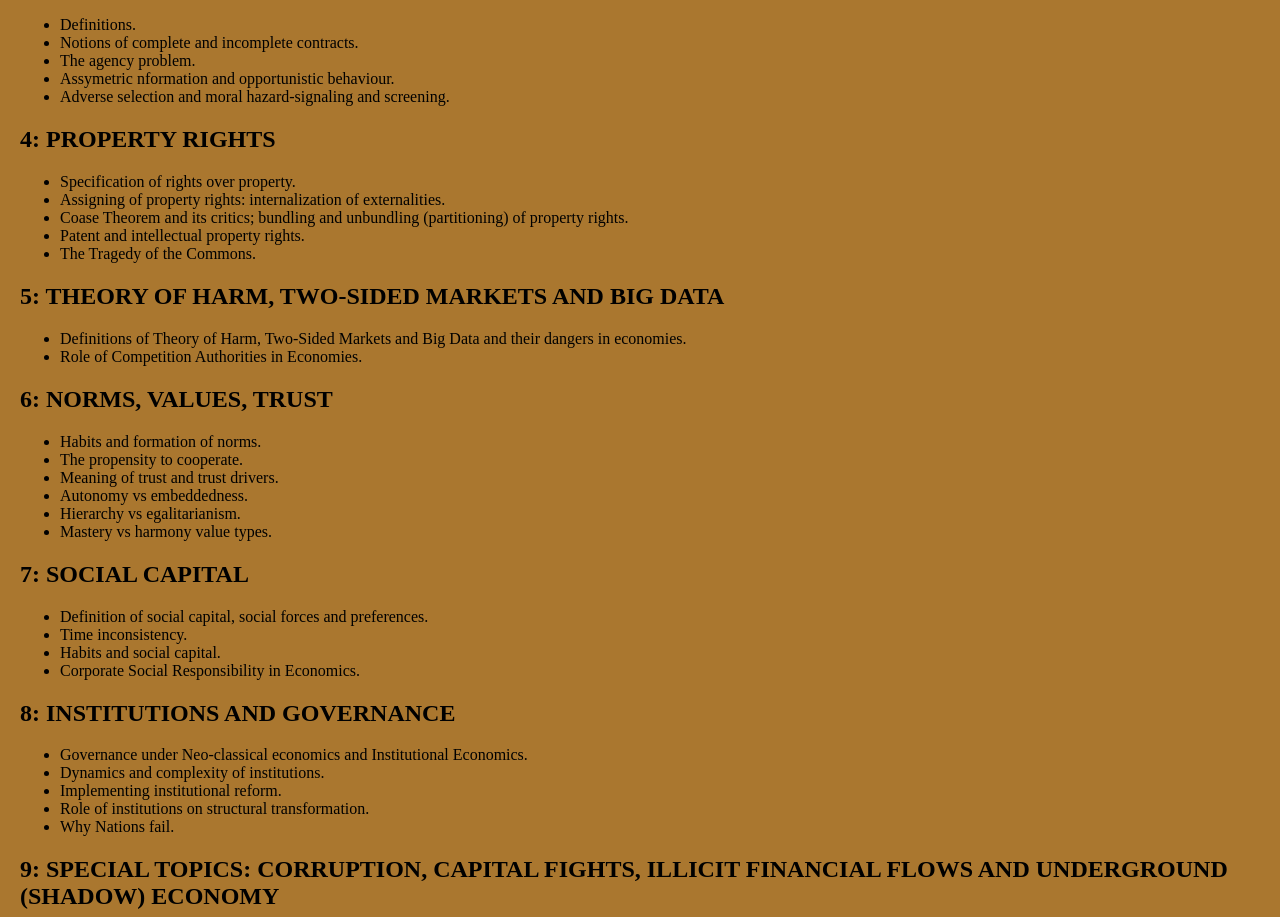
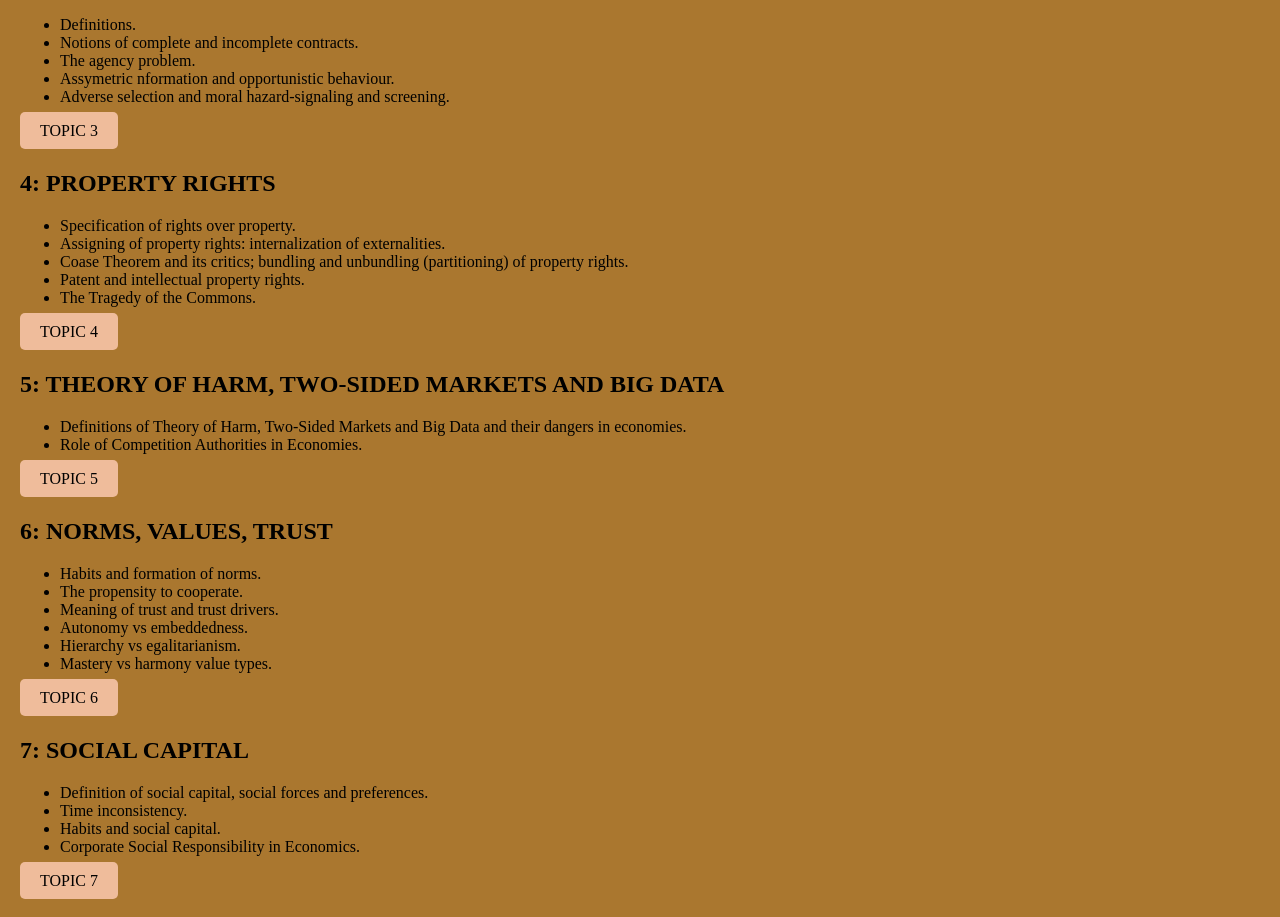
Before and after one commit to ashl5y/Institutional-Economics, a plain HTML site: page index.html in a window 1280 px wide. Shown: the part 733-1650 px from the top of the page. Drawn offline with Linux system fonts and the light colour scheme.

Commit message:
Add related files

```diff
--- a/index.html
+++ b/index.html
@@ -50,6 +50,9 @@
         <li>Assymetric nformation and opportunistic behaviour.</li>
         <li>Adverse selection and moral hazard-signaling and screening.</li>
     </ul>
+    <div class="pdf-link">
+        <a href="3.XET 402.pdf" target="_blank">TOPIC 3</a>
+    </div>
     <h2>4: PROPERTY RIGHTS</h2>
     <ul>
         <li>Specification of rights over property.</li>
@@ -58,11 +61,17 @@
         <li>Patent and intellectual property rights.</li>
         <li>The Tragedy of the Commons.</li>
     </ul>
+    <div class="pdf-link">
+        <a href="4.XET 402.pdf" target="_blank">TOPIC 4</a>
+    </div>
     <h2>5: THEORY OF HARM, TWO-SIDED MARKETS AND BIG DATA</h2>
     <ul>
         <li>Definitions of Theory of Harm, Two-Sided Markets and Big Data and their dangers in economies.</li>
         <li>Role of Competition Authorities in Economies.</li>
     </ul>
+    <div class="pdf-link">
+        <a href="5.XET 402.pdf" target="_blank">TOPIC 5</a>
+    </div>
     <h2>6: NORMS, VALUES, TRUST</h2>
     <ul>
         <li>Habits and formation of norms.</li>
@@ -72,6 +81,9 @@
         <li>Hierarchy vs egalitarianism.</li>
         <li>Mastery vs harmony value types.</li>
     </ul>
+    <div class="pdf-link">
+        <a href="6.XET 402.pdf" target="_blank">TOPIC 6</a>
+    </div>
     <h2>7: SOCIAL CAPITAL</h2>
     <ul>
         <li>Definition of social capital, social forces and preferences.</li>
@@ -79,6 +91,9 @@
         <li>Habits and social capital.</li>
         <li>Corporate Social Responsibility in Economics.</li>
     </ul>
+    <div class="pdf-link">
+        <a href="7.XET 402.pdf" target="_blank">TOPIC 7</a>
+    </div>
     <h2>8: INSTITUTIONS AND GOVERNANCE</h2>
     <ul>
         <li>Governance under Neo-classical economics and Institutional Economics.</li>
```
